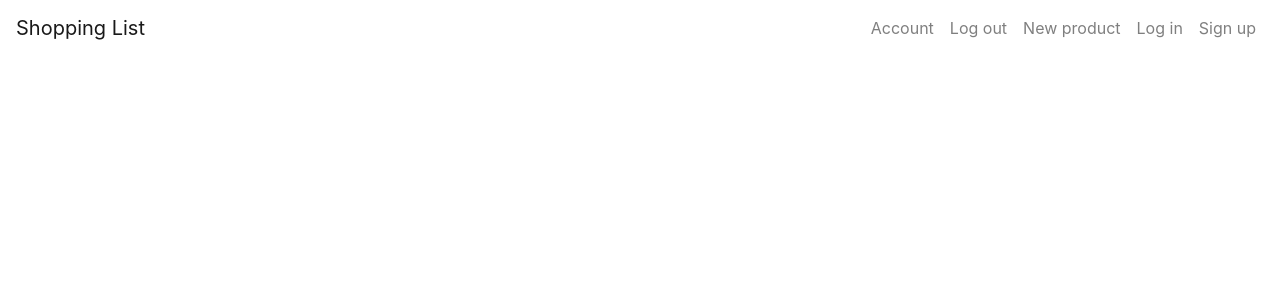
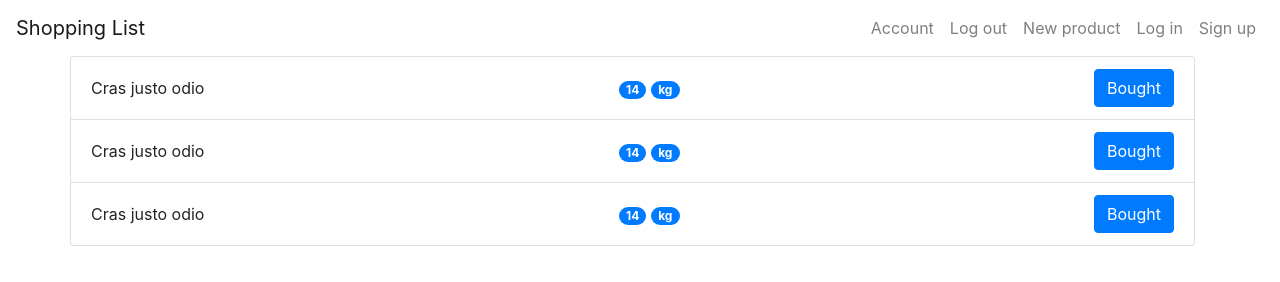
Before and after one commit to mateuszlubianka1993/shopping-list-js-v2, a plain HTML site: page index.html in a window 1280 px wide. Drawn offline with nearby package versions, Linux system fonts and the light colour scheme.

Commit message:
add example product list

```diff
--- a/index.html
+++ b/index.html
@@ -39,6 +39,33 @@
         </div>
     </nav>
 
+    <ul class="list-group container">
+        <li class="list-group-item d-flex justify-content-between align-items-center">
+            Cras justo odio
+            <span class="justify-content-between align-items-center">
+                <span class="badge badge-primary badge-pill">14</span>
+                <span class="badge badge-primary badge-pill">kg</span>
+            </span>
+            <button type="button" class="btn btn-primary">Bought</button>
+        </li>
+        <li class="list-group-item d-flex justify-content-between align-items-center">
+            Cras justo odio
+            <span class="justify-content-between align-items-center">
+                <span class="badge badge-primary badge-pill">14</span>
+                <span class="badge badge-primary badge-pill">kg</span>
+            </span>
+            <button type="button" class="btn btn-primary">Bought</button>
+        </li>
+        <li class="list-group-item d-flex justify-content-between align-items-center">
+            Cras justo odio
+            <span class="justify-content-between align-items-center">
+                <span class="badge badge-primary badge-pill">14</span>
+                <span class="badge badge-primary badge-pill">kg</span>
+            </span>
+            <button type="button" class="btn btn-primary">Bought</button>
+        </li>
+    </ul>
+
     <div class="modal fade" id="signup-modal" tabindex="-1" role="dialog" aria-labelledby="exampleModalCenterTitle"
         aria-hidden="true">
         <div class="modal-dialog modal-dialog-centered" role="document">
@@ -53,15 +80,15 @@
                     <form id="signup-form">
                         <div class="form-group">
                             <label for="signup-email">Email address</label>
-                            <input type="email" class="form-control" id="signup-email"
-                                aria-describedby="emailHelp" placeholder="Enter email" required>
+                            <input type="email" class="form-control" id="signup-email" aria-describedby="emailHelp"
+                                placeholder="Enter email" required>
                             <small id="emailHelp" class="form-text text-muted">We'll never share your email with anyone
                                 else.</small>
                         </div>
                         <div class="form-group">
                             <label for="signup-password">Password</label>
-                            <input type="password" class="form-control" id="signup-password"
-                                placeholder="Password" required>
+                            <input type="password" class="form-control" id="signup-password" placeholder="Password"
+                                required>
                         </div>
                         <button type="submit" class="btn btn-primary">Submit</button>
                     </form>
@@ -84,13 +111,13 @@
                     <form id="login-form">
                         <div class="form-group">
                             <label for="login-email">Email address</label>
-                            <input type="email" class="form-control" id="login-email"
-                                aria-describedby="emailHelp" placeholder="Enter email" required>
+                            <input type="email" class="form-control" id="login-email" aria-describedby="emailHelp"
+                                placeholder="Enter email" required>
                         </div>
                         <div class="form-group">
                             <label for="login-password">Password</label>
-                            <input type="password" class="form-control" id="login-password"
-                                placeholder="Password" required>
+                            <input type="password" class="form-control" id="login-password" placeholder="Password"
+                                required>
                         </div>
                         <button type="submit" class="btn btn-primary">Log In</button>
                     </form>
```
